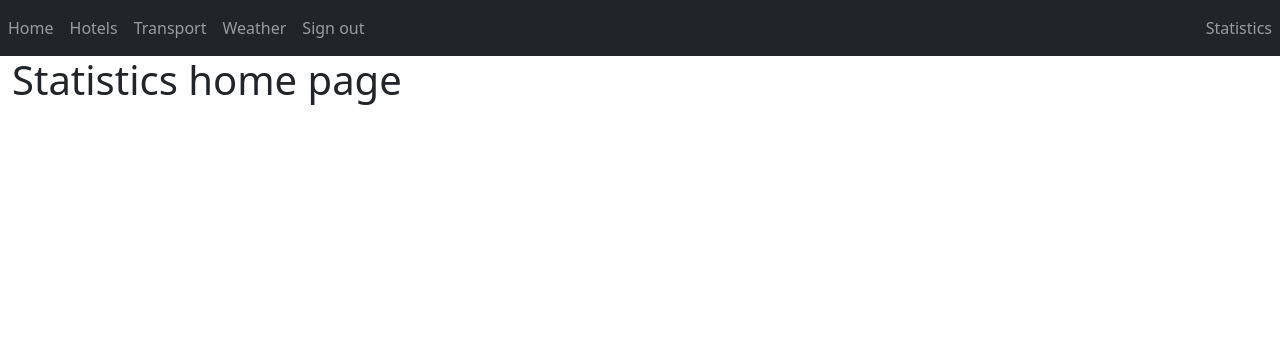
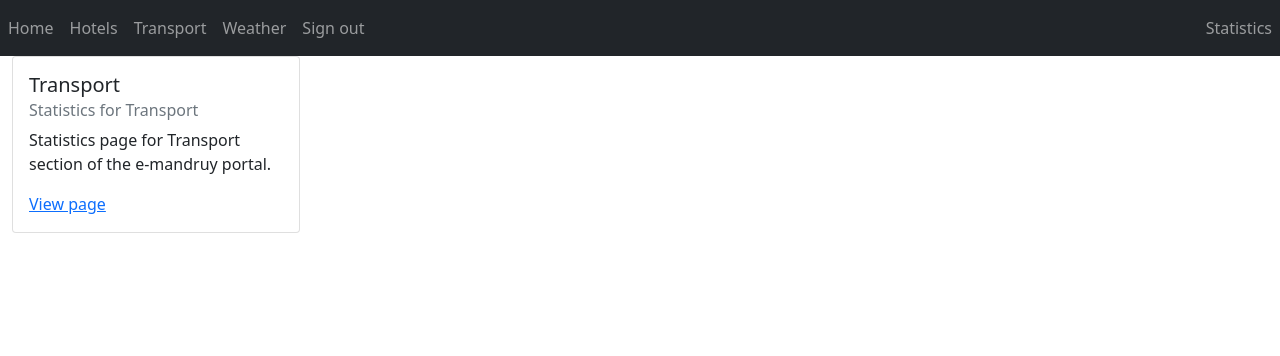
Before and after one commit to ITA-Dnipro/Dp-207_Python, a Django app: page /statistics/ in a window 1280 px wide. Shown: the top 356 px of the page. Run offline with Django 3.2, Linux system fonts and the light colour scheme; the visitor is signed in with stand-in values (Sample User, id 1); parts of the project's set-up code (start-up, migrations or seed data) failed here and were passed over; some libraries are stand-ins or nearby versions.

Commit message:
django statistics app templates start

```diff
--- a/django_app/statistics_app/templates/statistics_app/statistics.html
+++ b/django_app/statistics_app/templates/statistics_app/statistics.html
@@ -1,5 +1,12 @@
 {% extends 'base.html' %}
 
 {% block content %}
-<h1>Statistics home page</h1>
+<div class="card" style="width: 18rem;">
+    <div class="card-body">
+      <h5 class="card-title">Transport</h5>
+      <h6 class="card-subtitle mb-2 text-muted">Statistics for Transport</h6>
+      <p class="card-text">Statistics page for Transport section of the e-mandruy portal.</p>
+      <a href="{% url 'statistics_app:transport_home' %}" class="card-link">View page</a>
+    </div>
+  </div>
 {% endblock %}
--- /dev/null
+++ b/django_app/statistics_app/templates/statistics_app/user_page.html
@@ -0,0 +1,5 @@
+{% extends 'base.html' %}
+
+{% block content %}
+<h1>Statistics/Transport/username</h1>
+{% endblock %}
--- a/django_app/statistics_app/urls.py
+++ b/django_app/statistics_app/urls.py
@@ -4,5 +4,7 @@ from . import views
 app_name = 'statistics_app'
 
 urlpatterns = [
-    path('', views.stats_home, name='stats_home')
+    path('', views.stats_home, name='stats_home'),
+    path('transport', views.transport_home, name='transport_home'),
+    path('transport/<username>', views.user_page, name='user_page'),
 ]
--- a/django_app/statistics_app/views.py
+++ b/django_app/statistics_app/views.py
@@ -1,6 +1,9 @@
 from django.shortcuts import render
 from django.contrib.admin.views.decorators import (
     staff_member_required
+)
+from services.statistics_app.view_utils.transport_app.view_helpers_1 import (
+    get_last_20_users
 )
 
 
@@ -10,3 +13,21 @@ def stats_home(request):
     View func for '/statistics' path
     '''
     return render(request, 'statistics_app/statistics.html', {})
+
+
+@staff_member_required
+def transport_home(request):
+    '''
+    View func for '/statistics/transport' path
+    '''
+    context = {}
+    context['context_users'] = get_last_20_users()
+    return render(request, 'statistics_app/transport_home.html', context=context)
+
+
+@staff_member_required
+def user_page(request, username):
+    '''
+    View func for '/statistics/transport/<username>' path
+    '''
+    return render(request, 'statistics_app/user_page.html', {})
```
Also changed, not shown: django_app/services/statistics_app/view_utils/transport_app/view_helpers_1.py (added, +12 -0 lines), django_app/statistics_app/templates/statistics_app/transport_home.html (added, +24 -0 lines), django_app/services/statistics_app/view_utils/__init__.py (added), django_app/services/statistics_app/view_utils/transport_app/__init__.py (added).
